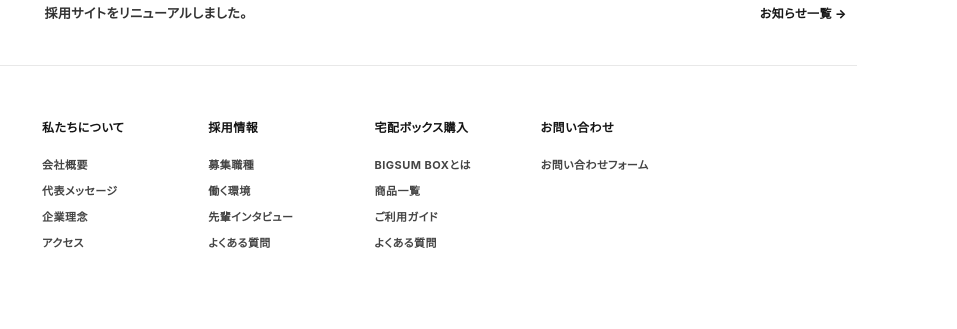
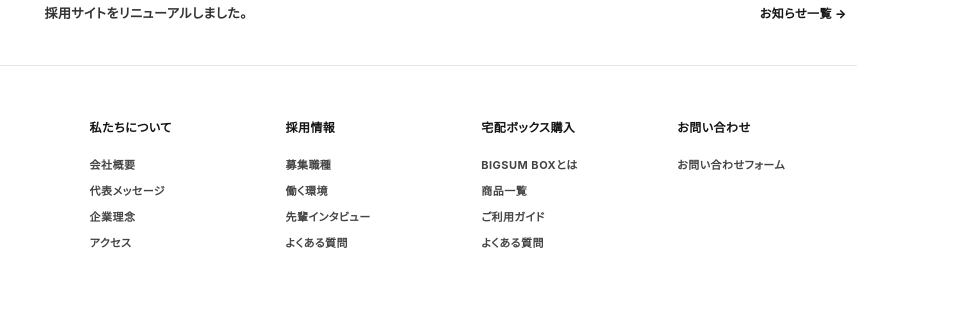
Before and after one commit to masashitakano917-maker/bigs, a plain HTML site: page bigsum_site/index.html in a window 1280 px wide. Shown: the part 2342-2671 px from the top of the page, 323-1280 px from the left. Drawn offline with Linux system fonts and the light colour scheme.

Commit message:
Rebalance footer columns

```diff
--- a/bigsum_site/styles.css
+++ b/bigsum_site/styles.css
@@ -162,7 +162,7 @@ img{max-width:100%;display:block}
 .news-line time{font-size:12px;color:#555;letter-spacing:.04em}
 .news-more{font-size:12px;font-weight:800;padding-right:10px;white-space:nowrap}
 .site-footer{max-width:var(--max);margin:0 auto;padding:44px 22px 30px}
-.footer-inner{display:grid;grid-template-columns:1.6fr repeat(5,1fr);gap:38px}
+.footer-inner{display:grid;grid-template-columns:1.6fr repeat(4,1fr);gap:38px}
 .footer-brand p{font-size:11px;line-height:1.9;color:#555;font-weight:700;margin:26px 0 20px}
 .socials{display:flex;gap:12px}
 .socials a,.socials span{width:28px;height:28px;border:1px solid #bdbdbd;border-radius:50%;display:grid;place-items:center;font-size:13px;color:#555;font-weight:900}
```
